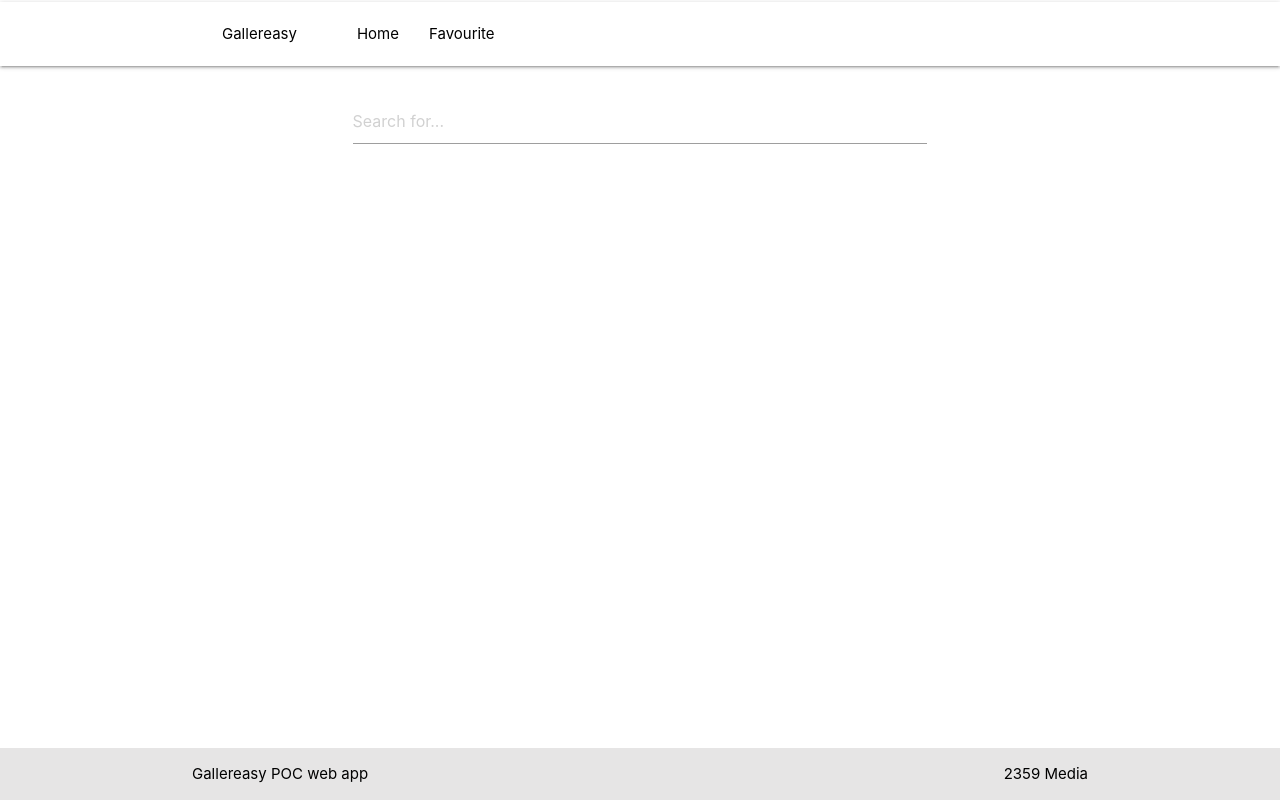
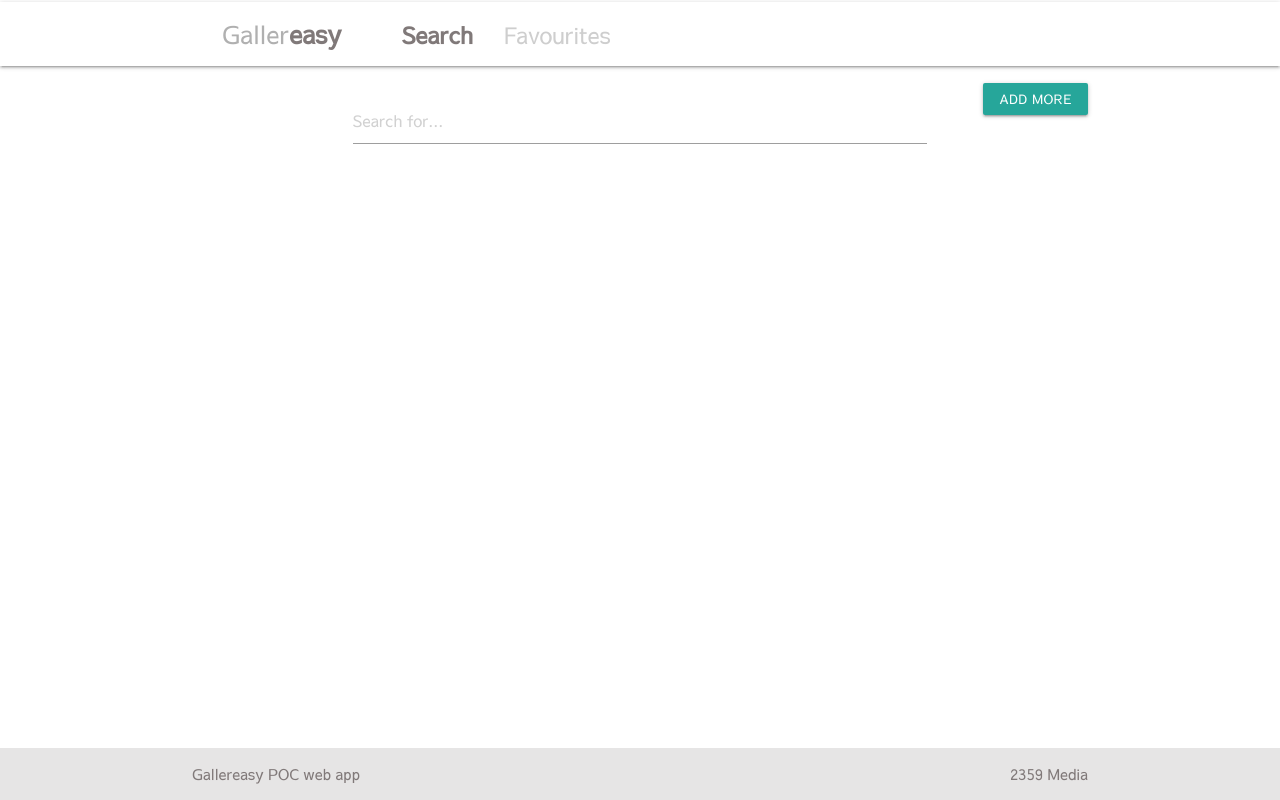
Before and after one commit to dellwatson/queries-react, a React (Create React App) app in the folder search-giphy/: page / in a window 1280 px wide. Built offline with nearby package versions, Linux system fonts and the light colour scheme.

Commit message:
font-and color

```diff
--- a/search-giphy/public/index.html
+++ b/search-giphy/public/index.html
@@ -12,6 +12,7 @@
       manifest.json provides metadata used when your web app is added to the
       homescreen on Android. See https://developers.google.com/web/fundamentals/web-app-manifest/
     -->
+    <link href='https://fonts.googleapis.com/css?family=Sawarabi Gothic' rel='stylesheet'>
     <link rel="manifest" href="%PUBLIC_URL%/manifest.json" />
     <link href="https://fonts.googleapis.com/icon?family=Material+Icons" rel="stylesheet">
     <link rel="stylesheet" href="https://cdnjs.cloudflare.com/ajax/libs/materialize/1.0.0/css/materialize.min.css">
--- a/search-giphy/src/apiKey.js
+++ b/search-giphy/src/apiKey.js
@@ -1 +1 @@
-// export default const apiKey = '5TUqp9G5hAZiuT7QPGfVHdMJ2hntCN6Z';
+export  const apiKey = '5TUqp9G5hAZiuT7QPGfVHdMJ2hntCN6Z';
--- a/search-giphy/src/components/imagesQuality.js
+++ /dev/null
@@ -1 +0,0 @@
-export  const imgQuality = 'downsized_still.url'
--- a/search-giphy/src/components/layout/Landing.js
+++ b/search-giphy/src/components/layout/Landing.js
@@ -5,19 +5,25 @@ import PostLists from '../post/PostLists'
 
 class Landing extends Component {
     state = {
-        query: ""
+        query: "",
+        add: 8
         }
 
     handleChange = (e) => {
         this.setState({
             [e.target.id] : e.target.value
         }, () => {
-            this.props.getInfo(this.state.query)
+            this.props.getInfo(this.state.query, 8)
         })
     }
 
-    handleSubmit = (e) => {
-        e.preventDefault()
+    handleMore = () => {
+        const addMore = this.state.add;
+        this.setState({
+            add: addMore + 8
+        }, () => {
+            this.props.getInfo(this.state.query,this.state.add)
+        })
     }
 
   render() {
@@ -30,24 +36,22 @@ class Landing extends Component {
                     <div className="col s12">
                         <div className="row">
                             <div className="input-field col s12 m8 push-m2">
-                            {/* <form onSubmit={this.handleSubmit} > */}
                                 <input
+                                    className ="text-input"
                                     type="text"
                                     placeholder="Search for..."
                                     id="query"
                                     onChange={this.handleChange}
+                                    onKeyPress={this.handleChange}
                                     />
-                                {/* </form>      */}
                             </div>
+                            <a className="waves-effect waves-light btn-small right" onClick={this.handleMore}>Add More</a>
                         </div>
-
                     </div>
                 </div>
             </div>
             <PostLists dataImg={dataImg} match={match} />
-
         </section>
-
     )
   }
 }
@@ -60,7 +64,7 @@ const mapStateToProps = (state) => {
 
 const mapDispatchToProps = (dispatch) => {
     return {
-      getInfo : (info) => dispatch(getInfo(info))
+      getInfo : (info,add) => dispatch(getInfo(info,add))
     }
   }
 
--- a/search-giphy/src/components/layout/Navbar.js
+++ b/search-giphy/src/components/layout/Navbar.js
@@ -8,15 +8,15 @@ const Navbar = (props)  => {
 
     return (
       <nav className="nav-wrapper white">
-        <div className="container black-text">
+        <div className="container">
           <div className="v-brand z-depth-1">
             <ul className="left brand">Galler</ul>
             <ul className="left brand-easy">easy</ul>
           </div>
           <div className="container">
             <ul className="left ">
-              <li><NavLink to='/' className="nav-home black-text" >Home</NavLink></li>
-              <li><NavLink to='/favourite'className="black-text">Favourite</NavLink></li>
+              <li><NavLink to='/' className="nav-home " >Search</NavLink></li>
+              <li><NavLink to='/favourite'className="nav-fav">Favourites</NavLink></li>
               <li className="black-text">{fav.length>0 ? `(${fav.length})`:null} </li>
             </ul>
           </div>
--- a/search-giphy/src/index.css
+++ b/search-giphy/src/index.css
@@ -1,17 +1,24 @@
+
+
+
 body {
   margin: 0;
   padding: 0;
-  font-family: -apple-system, BlinkMacSystemFont, "Segoe UI", "Roboto", "Oxygen",
-    "Ubuntu", "Cantarell", "Fira Sans", "Droid Sans", "Helvetica Neue",
-    sans-serif;
+  font-family: 'Sawarabi Gothic';
   -webkit-font-smoothing: antialiased;
   -moz-osx-font-smoothing: grayscale;
 }
 
+.text-input {
+  font-family: 'Sawarabi Gothic';
+font-size: 30px;
+}
 
 .nav-wrapper {
+  font-size: 25px;
   margin-top:2px;
   margin-bottom:2px;
+  color: #B0B0B0;
 }
 
 .brand {
@@ -19,12 +26,22 @@ body {
 }
 
 .brand-easy {
+  font-weight: bold;
   margin-right: 20px;
   padding-right: 10px;
+  color: #807979;
 }
 
 .nav-home {
+  font-size: 23px;
+  font-weight: bold;
   padding-left: 30px;
+  color: #807979;
+}
+
+.nav-fav {
+  font-size: 23px;
+  color: #CECECE;
 }
 
 .grid-box {
@@ -64,6 +81,6 @@ img {
   bottom:0;
   width: 100%;
   background-color: #E6E5E5;
-  color: black;
+  color: #807979;
   text-align: center;
 }
--- a/search-giphy/src/index.js
+++ b/search-giphy/src/index.js
@@ -13,4 +13,4 @@ const store = createStore(rootReducer, applyMiddleware(thunk));
 
 ReactDOM.render(<Provider store={store}><App /></Provider>, document.getElementById('root'));
 
-serviceWorker.unregister();
+serviceWorker.register();
--- a/search-giphy/src/store/actions/searchActions.js
+++ b/search-giphy/src/store/actions/searchActions.js
@@ -1,17 +1,10 @@
-// import axios from 'axios';
-// import apiKey from '../../apiKey';
-// http://api.giphy.com/v1/gifs/search?q=ryan+gosling&api_key=5TUqp9G5hAZiuT7QPGfVHdMJ2hntCN6Z&limit=5
-
+import { apiKey } from '../../apiKey';
 export const RECEIVE_POSTS = 'RECEIVE_POSTS';
 
-export const getInfo = (info) => {
-
-    const apiKey = '5TUqp9G5hAZiuT7QPGfVHdMJ2hntCN6Z';
-
+export const getInfo = (info, add) => {
+    const apiKeyy = apiKey;
     return (dispatch, getState) => {
-        // ...info send state(..info ?)search
-        // dispatch({ type: 'GET_INFO', info});
-        fetch(`http://api.giphy.com/v1/gifs/search?q=${info}&api_key=${apiKey}&limit=8`)
+        fetch(`http://api.giphy.com/v1/gifs/search?q=${info}&api_key=${apiKeyy}&limit=${add}`)
             .then(res => res.json())
             .then((json) => dispatch(receivedPosts(json)))
             .catch(err => dispatch())
```
